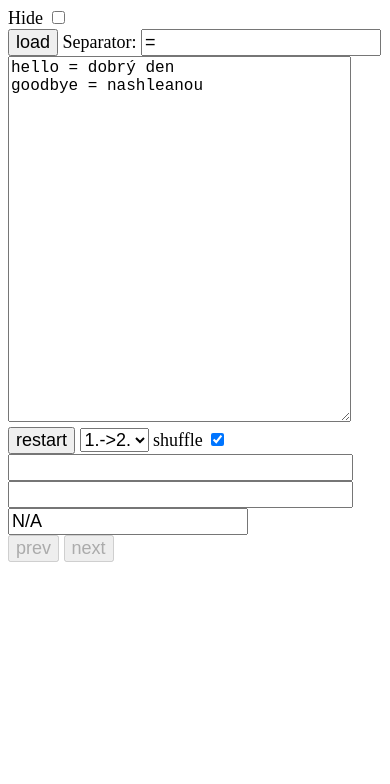
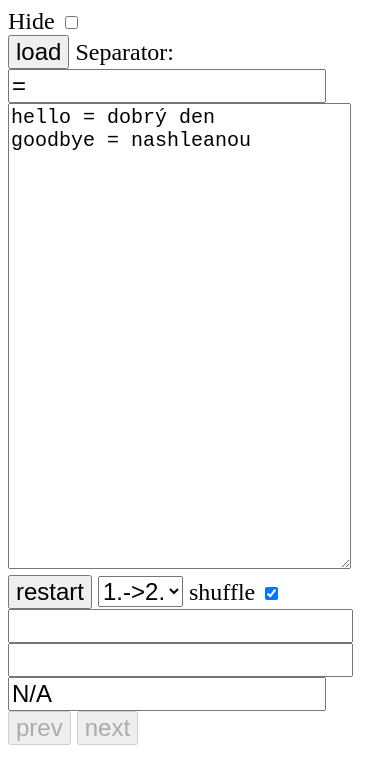
Before and after one commit to zzambers/slovicka, a plain HTML site: page index.html in a window 390 px wide. Drawn offline with Linux system fonts and the light colour scheme.

Commit message:
Page made more small screen friendly

```diff
--- a/index.html
+++ b/index.html
@@ -2,13 +2,14 @@
 <html>
   <head>
     <meta charset="UTF-8">
+    <meta name="viewport" content="width=device-width, initial-scale=1">
     <title>Slovicka</title>
     <style>
         #hideCheckbox:checked ~ div {
             display: none;
         }
         * {
-            font-size: large;
+            font-size: x-large;
         }
     </style>
     <script>
@@ -133,7 +134,7 @@
   </head>
   <body onload="onLoad()">
     <div>
-        <label for="foldCheckbox">Hide</label>
+        <label for="hideCheckbox">Hide</label>
         <input id="hideCheckbox" type="checkbox" /><br/>
         <div>
             <button id="loadButton" disabled="false" onclick="loadInput()">load</button>
```
